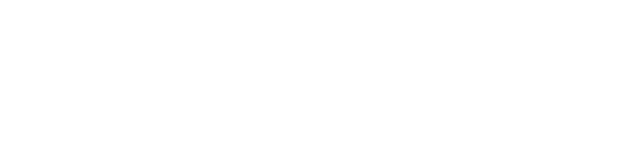
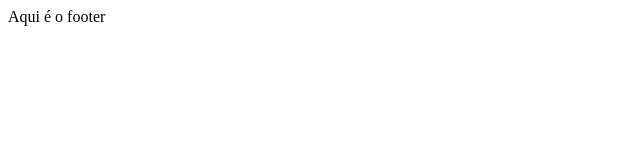
Before and after one commit to eduardonowa/aulajo-o, a plain HTML site: page index.html in a window 1280 px wide. Shown: the whole page, without its empty margins (0-640 px from the left). Drawn offline with Linux system fonts and the light colour scheme.

Commit message:
Feat: Footer Text

```diff
--- a/index.html
+++ b/index.html
@@ -7,6 +7,6 @@
     <title>Aula João</title>
 </head>
 <body>
-
+    <footer>Aqui é o footer</footer>
 </body>
 </html>
```
